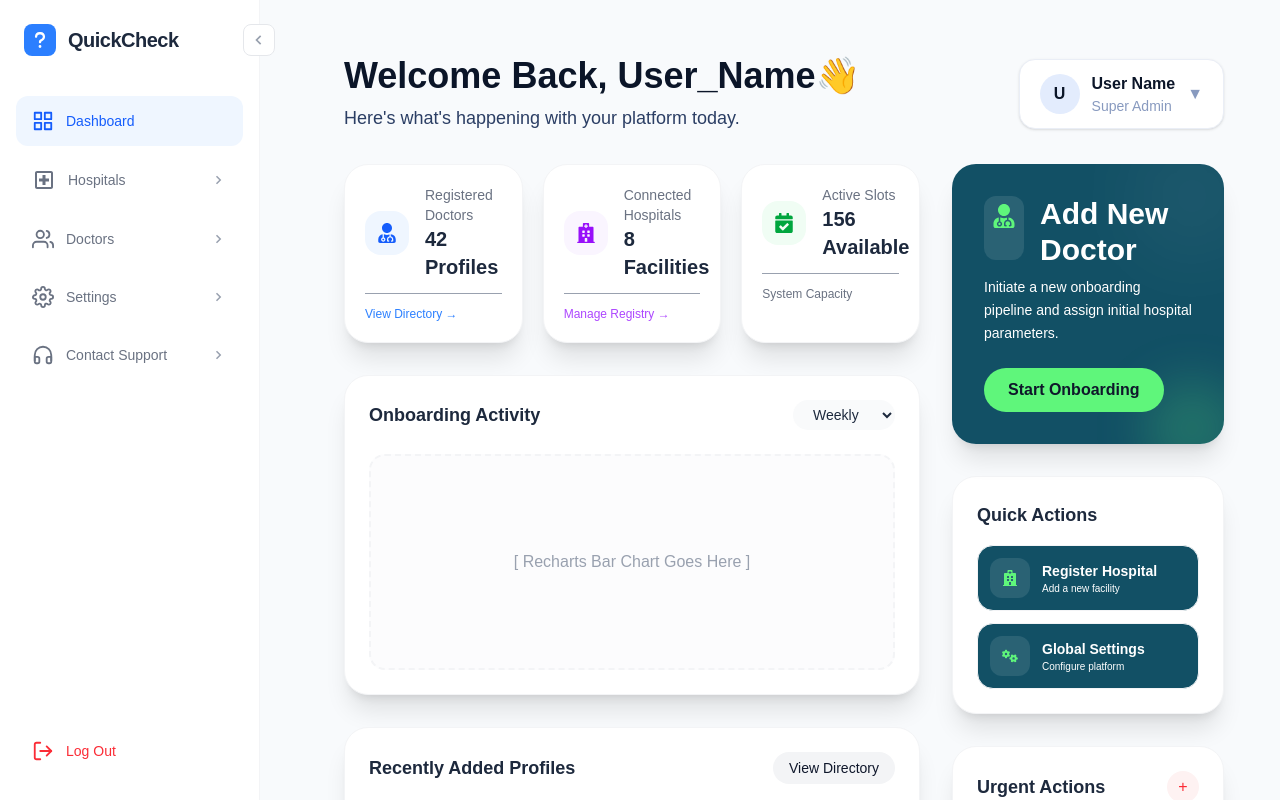
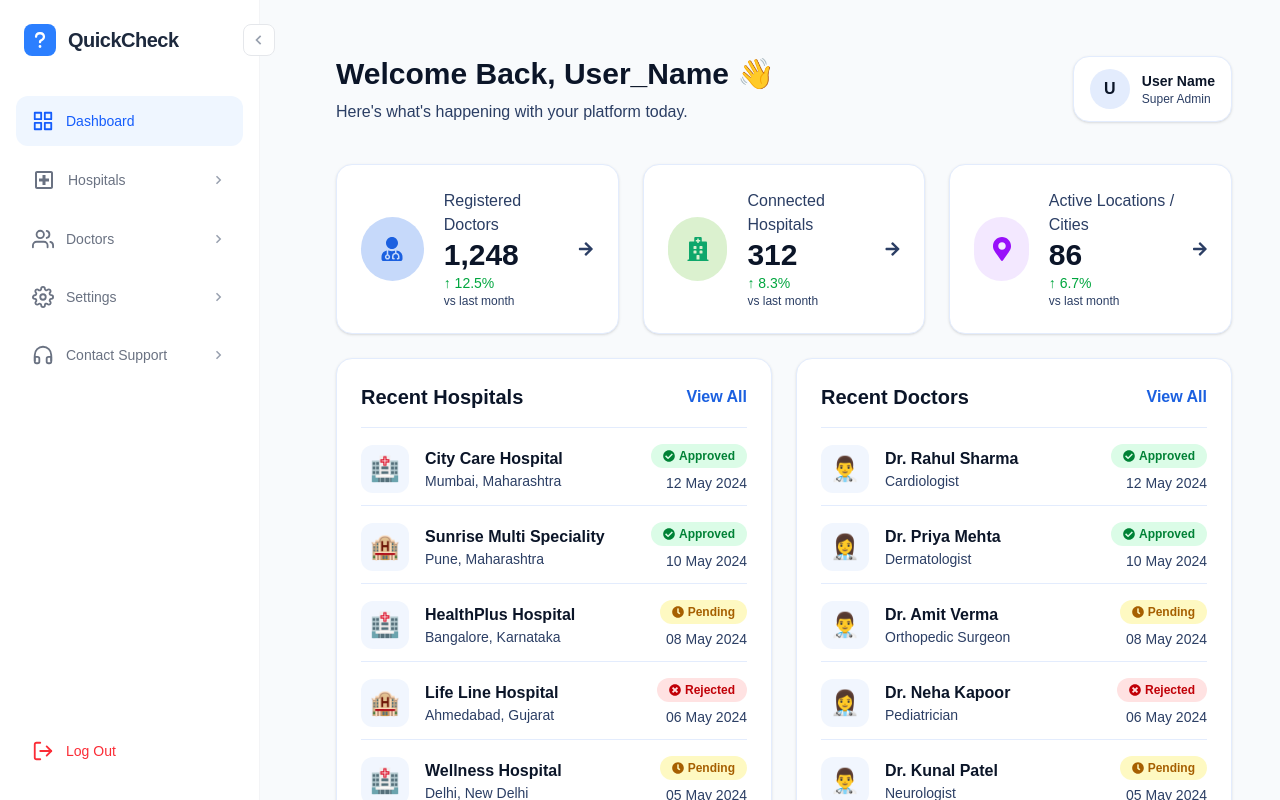
Before and after one commit to RoundOne7/Onboarding_Portal, a Next.js app: page /dashboard in a window 1280 px wide. Shown: the top 800 px of the page. Built offline with nearby package versions, Linux system fonts and the light colour scheme; no server answers.

Commit message:
Refined dashboard UI and align with QuickCheck design

```diff
--- a/src/app/dashboard/page.tsx
+++ b/src/app/dashboard/page.tsx
@@ -1,255 +1,210 @@
 'use client'
 
-import { useState, useEffect } from 'react'
+import { useEffect, useState } from 'react'
 import DashboardLayout from '../../components/layout/DashboardLayout'
 import Link from 'next/link'
-import { FaSearch, FaBell, FaUserMd, FaHospital, FaCalendarCheck, FaCheckCircle, FaClock } from 'react-icons/fa'
-import { FaGears, FaKitMedical } from 'react-icons/fa6'
+import {
+  FaUserMd,
+  FaHospital,
+  FaMapMarkerAlt,
+  FaArrowRight,
+  FaCheckCircle,
+  FaClock,
+  FaTimesCircle
+} from 'react-icons/fa'
 
 export default function DashboardPage() {
-  // --- STATE FOR DYNAMIC DATA ---
   const [stats, setStats] = useState({
     doctors: '...',
     hospitals: '...',
-    slots: '...'
-  });
+    locations: '...'
+  })
 
-  // --- FETCH DATA ON MOUNT ---
   useEffect(() => {
-    const fetchDashboardStats = async () => {
-      try {
-
     setTimeout(() => {
       setStats({
-            doctors: '42',
-            hospitals: '8',
-            slots: '156'
-          });
-        }, 800);
+        doctors: '1,248',
+        hospitals: '312',
+        locations: '86'
+      })
+    }, 500)
+  }, [])
 
-      } catch (error) {
-        console.error("Failed to fetch dashboard stats", error);
-        setStats({ doctors: 'Error', hospitals: 'Error', slots: 'Error' });
+  const hospitals = [
+    { name: 'City Care Hospital', place: 'Mumbai, Maharashtra', status: 'Approved', date: '12 May 2024', icon: '🏥' },
+    { name: 'Sunrise Multi Speciality', place: 'Pune, Maharashtra', status: 'Approved', date: '10 May 2024', icon: '🏨' },
+    { name: 'HealthPlus Hospital', place: 'Bangalore, Karnataka', status: 'Pending', date: '08 May 2024', icon: '🏥' },
+    { name: 'Life Line Hospital', place: 'Ahmedabad, Gujarat', status: 'Rejected', date: '06 May 2024', icon: '🏨' },
+    { name: 'Wellness Hospital', place: 'Delhi, New Delhi', status: 'Pending', date: '05 May 2024', icon: '🏥' }
+  ]
+
+  const doctors = [
+    { name: 'Dr. Rahul Sharma', role: 'Cardiologist', status: 'Approved', date: '12 May 2024', icon: '👨‍⚕️' },
+    { name: 'Dr. Priya Mehta', role: 'Dermatologist', status: 'Approved', date: '10 May 2024', icon: '👩‍⚕️' },
+    { name: 'Dr. Amit Verma', role: 'Orthopedic Surgeon', status: 'Pending', date: '08 May 2024', icon: '👨‍⚕️' },
+    { name: 'Dr. Neha Kapoor', role: 'Pediatrician', status: 'Rejected', date: '06 May 2024', icon: '👩‍⚕️' },
+    { name: 'Dr. Kunal Patel', role: 'Neurologist', status: 'Pending', date: '05 May 2024', icon: '👨‍⚕️' }
+  ]
+
+  const getStatusStyle = (status: string) => {
+    if (status === 'Approved') return 'bg-green-100 text-green-700'
+    if (status === 'Pending') return 'bg-yellow-100 text-yellow-700'
+    return 'bg-red-100 text-red-700'
   }
-    };
 
-    fetchDashboardStats();
-  }, []);
+  const getStatusIcon = (status: string) => {
+    if (status === 'Approved') return <FaCheckCircle />
+    if (status === 'Pending') return <FaClock />
+    return <FaTimesCircle />
+  }
 
   return (
     <DashboardLayout>
-      <div className='w-full max-w-7xl mx-auto p-6 md:p-8 text-slate-800'>
-
-        {/* HEADER SECTION */}
-        {/* Header */}
-<div className="flex flex-col md:flex-row md:items-center md:justify-between mb-8">
+      <main className="w-full max-w-7xl mx-auto px-6 py-8 text-[#0B1528]">
+        <header className="flex flex-col md:flex-row md:items-start justify-between gap-4 mb-10">
           <div>
-    <h1 className="text-4xl font-bold text-[#0B1528]">
-      Welcome Back, User_Name👋
-    </h1>
-
-    <p className="mt-2 text-[#2B3E64] text-lg">
-      Here's what's happening with your platform today.
+            <h1 className="text-3xl font-bold">Welcome Back, User_Name 👋</h1>
+            <p className="text-[#2B3E64] mt-2">
+              Here&apos;s what&apos;s happening with your platform today.
             </p>
           </div>
 
-  <div className="mt-4 md:mt-0 flex items-center gap-3 bg-white border border-[#EAEEF6] rounded-2xl px-5 py-3 shadow-sm">
-    <div className="w-10 h-10 rounded-full bg-[#E3ECFD] flex items-center justify-center font-semibold text-[#0B1528]">
+          <div className="flex items-center gap-3 bg-white border border-[#E3ECFD] rounded-2xl px-4 py-3 shadow-sm">
+            <div className="w-10 h-10 rounded-full bg-[#E3ECFD] flex items-center justify-center font-bold">
               U
             </div>
+            <div>
+              <p className="font-semibold text-sm">User Name</p>
+              <p className="text-xs text-[#2B3E64]">Super Admin</p>
+            </div>
+          </div>
+        </header>
 
+        <section className="grid grid-cols-1 md:grid-cols-3 gap-6 mb-6">
+          <div className="bg-white border border-[#E3ECFD] rounded-2xl p-6 shadow-sm flex items-center justify-between">
+            <div className="flex items-center gap-5">
+              <div className="w-16 h-16 bg-[#C6D9FA] text-[#1B60E0] rounded-full flex items-center justify-center text-2xl">
+                <FaUserMd />
+              </div>
               <div>
-      <p className="font-semibold text-[#0B1528]">User Name</p>
-      <p className="text-sm text-[#889ABF]">Super Admin</p>
+                <p className="text-[#2B3E64] font-medium">Registered Doctors</p>
+                <h2 className="text-3xl font-bold">{stats.doctors}</h2>
+                <p className="text-sm text-green-600 font-medium">↑ 12.5%</p>
+                <p className="text-xs text-[#2B3E64]">vs last month</p>
+              </div>
+            </div>
+            <FaArrowRight className="text-[#2B3E64]" />
           </div>
 
-    <span className="text-[#889ABF]">▼</span>
+          <div className="bg-white border border-[#E3ECFD] rounded-2xl p-6 shadow-sm flex items-center justify-between">
+            <div className="flex items-center gap-5">
+              <div className="w-16 h-16 bg-[#DBF1CF] text-[#0EA76B] rounded-full flex items-center justify-center text-2xl">
+                <FaHospital />
+              </div>
+              <div>
+                <p className="text-[#2B3E64] font-medium">Connected Hospitals</p>
+                <h2 className="text-3xl font-bold">{stats.hospitals}</h2>
+                <p className="text-sm text-green-600 font-medium">↑ 8.3%</p>
+                <p className="text-xs text-[#2B3E64]">vs last month</p>
+              </div>
+            </div>
+            <FaArrowRight className="text-[#2B3E64]" />
+          </div>
+
+          <div className="bg-white border border-[#E3ECFD] rounded-2xl p-6 shadow-sm flex items-center justify-between">
+            <div className="flex items-center gap-5">
+              <div className="w-16 h-16 bg-purple-100 text-purple-600 rounded-full flex items-center justify-center text-2xl">
+                <FaMapMarkerAlt />
+              </div>
+              <div>
+                <p className="text-[#2B3E64] font-medium">Active Locations / Cities</p>
+                <h2 className="text-3xl font-bold">{stats.locations}</h2>
+                <p className="text-sm text-green-600 font-medium">↑ 6.7%</p>
+                <p className="text-xs text-[#2B3E64]">vs last month</p>
+              </div>
+            </div>
+            <FaArrowRight className="text-[#2B3E64]" />
+          </div>
+        </section>
+
+        <section className="grid grid-cols-1 lg:grid-cols-2 gap-6">
+          <div className="bg-white border border-[#E3ECFD] rounded-2xl p-6 shadow-sm">
+            <div className="flex items-center justify-between border-b border-[#E3ECFD] pb-4 mb-4">
+              <h2 className="text-xl font-bold">Recent Hospitals</h2>
+              <Link href="/hospitals" className="text-[#1B60E0] font-semibold">
+                View All
+              </Link>
+            </div>
+
+            <div className="space-y-4">
+              {hospitals.map((hospital) => (
+                <div key={hospital.name} className="flex items-center justify-between border-b border-[#E3ECFD] pb-3 last:border-0">
+                  <div className="flex items-center gap-4">
+                    <div className="w-12 h-12 rounded-xl bg-[#F1F6FE] flex items-center justify-center text-2xl">
+                      {hospital.icon}
+                    </div>
+                    <div>
+                      <h3 className="font-bold">{hospital.name}</h3>
+                      <p className="text-sm text-[#2B3E64]">{hospital.place}</p>
                     </div>
                   </div>
 
-        <div className='grid grid-cols-1 lg:grid-cols-12 gap-8'>
-
-          <div className='lg:col-span-8 flex flex-col gap-8'>
-
-            <div className='grid grid-cols-1 md:grid-cols-3 gap-5'>
-
-              {/* Metric 1: Doctors */}
-              <div className='bg-white p-5 rounded-3xl border border-gray-100 shadow-xl'>
-                <div className='flex items-center gap-4 mb-3'>
-                  <div className='p-3 bg-blue-50 text-blue-600 rounded-2xl'>
-                    <FaUserMd className='text-xl' />
-                  </div>
-                  <div>
-                    <p className='text-sm text-gray-500 font-medium'>Registered Doctors</p>
-                    <h3 className='text-xl font-bold'>{stats.doctors} Profiles</h3>
+                  <div className="text-right">
+                    <span className={`inline-flex items-center gap-1 px-3 py-1 rounded-full text-xs font-bold ${getStatusStyle(hospital.status)}`}>
+                      {getStatusIcon(hospital.status)} {hospital.status}
+                    </span>
+                    <p className="text-sm text-[#2B3E64] mt-1">{hospital.date}</p>
                   </div>
                 </div>
-                <div className='flex justify-between text-xs text-gray-400 font-medium border-t pt-3'>
-                  <Link href="/doctors" className="text-blue-500 hover:underline">View Directory →</Link>
-                </div>
+              ))}
             </div>
 
-              {/* Metric 2: Hospitals */}
-              <div className='bg-white p-5 rounded-3xl border border-gray-100 shadow-xl'>
-                <div className='flex items-center gap-4 mb-3'>
-                  <div className='p-3 bg-purple-50 text-purple-600 rounded-2xl'>
-                    <FaHospital className='text-xl' />
-                  </div>
-                  <div>
-                    <p className='text-sm text-gray-500 font-medium'>Connected Hospitals</p>
-                    <h3 className='text-xl font-bold'>{stats.hospitals} Facilities</h3>
-                  </div>
-                </div>
-                <div className='flex justify-between text-xs text-gray-400 font-medium border-t pt-3'>
-                  <Link href="/hospitals" className="text-purple-500 hover:underline">Manage Registry →</Link>
-                </div>
-              </div>
-
-              {/* Metric 3: Appointments/Slots */}
-              <div className='bg-white p-5 rounded-3xl border border-gray-100 shadow-xl'>
-                <div className='flex items-center gap-4 mb-3'>
-                  <div className='p-3 bg-green-50 text-green-600 rounded-2xl'>
-                    <FaCalendarCheck className='text-xl' />
-                  </div>
-                  <div>
-                    <p className='text-sm text-gray-500 font-medium'>Active Slots</p>
-                    <h3 className='text-xl font-bold'>{stats.slots} Available</h3>
-                  </div>
-                </div>
-                <div className='flex justify-between text-xs text-gray-400 font-medium border-t pt-3'>
-                   <span className="text-gray-500">System Capacity</span>
-                </div>
-              </div>
-            </div>
-
-            {/* Middle Row: Pipeline Analytics */}
-            <div className='bg-white p-6 rounded-3xl border border-gray-100 shadow-xl h-80 flex flex-col'>
-               <div className='flex justify-between items-center mb-6'>
-                 <h2 className='text-lg font-bold'>Onboarding Activity</h2>
-                 <select className='bg-gray-50 border-none text-sm font-medium rounded-full px-4 py-1.5 outline-none'>
-                   <option>Weekly</option>
-                   <option>Monthly</option>
-                 </select>
-               </div>
-               <div className='flex-1 border-2 border-dashed border-gray-100 rounded-2xl flex items-center justify-center bg-gray-50/50'>
-                  <p className='text-gray-400 font-medium'>[ Recharts Bar Chart Goes Here ]</p>
-               </div>
-            </div>
-
-            {/* Bottom Row: Recent Doctor Profiles */}
-            <div className='bg-white p-6 rounded-3xl border border-gray-100 shadow-xl'>
-               <div className='flex justify-between items-center mb-6'>
-                 <h2 className='text-lg font-bold'>Recently Added Profiles</h2>
-                 <Link href="/doctors" className='text-sm font-medium bg-gray-100 text-slate-900 px-4 py-1.5 rounded-full hover:bg-gray-200 transition-colors'>View Directory</Link>
-               </div>
-
-               {/* They will be changed to display actual doctor profiles */}
-               <div className='space-y-4'>
-                 {/* Profile Item 1 */}
-                 <div className='flex items-center justify-between p-4 bg-gray-50 rounded-2xl'>
-                   <div className='flex items-center gap-4'>
-                     <div className='w-12 h-12 bg-blue-100 text-blue-600 rounded-xl flex items-center justify-center font-bold'>SW</div>
-                     <div>
-                       <h4 className='font-bold text-gray-800'>Dr. Sarah Webb</h4>
-                       <p className='text-xs text-gray-500'>Cardiology • City General Hospital</p>
-                     </div>
-                   </div>
-                   <div>
-                     <Link href="/doctors/1/schedule" className='text-sm font-medium text-blue-600 hover:underline'>View Schedule</Link>
-                   </div>
-                 </div>
-
-                 {/* Profile Item 2 */}
-                 <div className='flex items-center justify-between p-4 bg-gray-50 rounded-2xl'>
-                   <div className='flex items-center gap-4'>
-                     <div className='w-12 h-12 bg-purple-100 text-purple-600 rounded-xl flex items-center justify-center font-bold'>MJ</div>
-                     <div>
-                       <h4 className='font-bold text-gray-800'>Dr. Marcus Johnson</h4>
-                       <p className='text-xs text-gray-500'>Neurology • Westside Clinic</p>
-                     </div>
-                   </div>
-                   <div>
-                     <Link href="/doctors/2/schedule" className='text-sm font-medium text-blue-600 hover:underline'>View Schedule</Link>
-                   </div>
-                 </div>
-
-               </div>
-            </div>
-
-          </div>
-
-          <div className='lg:col-span-4 flex flex-col gap-8'>
-
-            <div className='bg-cyan-900/99 rounded-3xl p-8 shadow-xl text-white relative overflow-hidden'>
-               <div className='relative z-10'>
-                 <div className='flex flex-row gap-4'>
-                  <div className='bg-white/10 w-max p-2 rounded-xl mb-4'>
-                   <FaUserMd className='text-2xl text-[#5ff67b]' />
-                 </div>
-                 <h2 className='text-3xl font-bold mb-2'>Add New Doctor</h2>
-                 </div>
-                 <p className='text-white text-sm mb-6 leading-relaxed'>
-                   Initiate a new onboarding pipeline and assign initial hospital parameters.
-                 </p>
-                 <Link href="/doctors/add" className='inline-block bg-[#5ff67b] text-slate-900 font-bold px-6 py-2.5 rounded-full hover:scale-105 transition-transform'>
-                   Start Onboarding
-                 </Link>
-               </div>
-               <div className='absolute -right-8 -top-8 w-32 h-32 bg-white/5 rounded-full blur-2xl'></div>
-               <div className='absolute -bottom-8 -right-4 w-24 h-24 bg-[#5ff67b]/20 rounded-full blur-xl'></div>
-            </div>
-
-            <div className='bg-white p-6 rounded-3xl border border-gray-100 shadow-xl '>
-              <h2 className='text-lg font-bold mb-4'>Quick Actions</h2>
-              <div className='space-y-3'>
-                 <Link href="/hospitals/add" className='flex items-center gap-3 p-3 border border-gray-100 bg-cyan-900/99  rounded-2xl hover:scale-105 transition-transform'>
-                    <div className='w-10 h-10 text-[#5ff67b] bg-white/10 rounded-xl flex items-center justify-center'>
-                      <FaHospital />
-                    </div>
-                    <div>
-                      <h4 className='font-bold text-sm text-white'>Register Hospital</h4>
-                      <p className='text-[10px] text-white'>Add a new facility</p>
-                    </div>
-                 </Link>
-                 <Link href="/settings" className='flex items-center gap-3 p-3 border border-gray-100 bg-cyan-900/99  rounded-2xl hover:scale-105 transition-transform'>
-                    <div className='w-10 h-10 text-[#5ff67b] bg-white/10 rounded-xl flex items-center justify-center'>
-                      <FaGears />
-                    </div>
-                    <div>
-                      <h4 className='font-bold text-sm text-white'>Global Settings</h4>
-                      <p className='text-[10px] text-white'>Configure platform</p>
-                    </div>
+            <div className="flex justify-center mt-6">
+              <Link href="/hospitals" className="border border-[#C6D9FA] px-8 py-3 rounded-xl text-[#1B60E0] font-semibold">
+                View All Hospitals →
               </Link>
             </div>
           </div>
 
-            {/* Urgent Tasks */}
-            <div className='bg-white p-6 rounded-3xl border border-gray-100 shadow-xl flex-1'>
-               <div className='flex justify-between items-center mb-6'>
-                 <h2 className='text-lg font-bold'>Urgent Actions</h2>
-                 <button className='w-8 h-8 bg-red-50 text-red-500 rounded-full flex items-center justify-center'>+</button>
+          <div className="bg-white border border-[#E3ECFD] rounded-2xl p-6 shadow-sm">
+            <div className="flex items-center justify-between border-b border-[#E3ECFD] pb-4 mb-4">
+              <h2 className="text-xl font-bold">Recent Doctors</h2>
+              <Link href="/doctors" className="text-[#1B60E0] font-semibold">
+                View All
+              </Link>
             </div>
 
-               <div className='space-y-3'>
-                 <div className='flex items-center justify-between p-3 border border-gray-100 rounded-2xl hover:border-gray-200 transition-colors'>
-                    <div className='flex items-center gap-3'>
-                      <div className='w-10 h-10 bg-red-50 text-red-500 rounded-xl flex items-center justify-center'>
-                        <FaClock />
+            <div className="space-y-4">
+              {doctors.map((doctor) => (
+                <div key={doctor.name} className="flex items-center justify-between border-b border-[#E3ECFD] pb-3 last:border-0">
+                  <div className="flex items-center gap-4">
+                    <div className="w-12 h-12 rounded-xl bg-[#F1F6FE] flex items-center justify-center text-2xl">
+                      {doctor.icon}
                     </div>
                     <div>
-                        <h4 className='font-bold text-sm text-gray-800'>Review Schedule</h4>
-                        <p className='text-[10px] text-gray-400'>Dr. Allen • Missing Slots</p>
-                      </div>
-                    </div>
-                    <span className='bg-red-100 text-red-600 text-[10px] font-bold px-2 py-1 rounded-md'>Urgent</span>
-                 </div>
+                      <h3 className="font-bold">{doctor.name}</h3>
+                      <p className="text-sm text-[#2B3E64]">{doctor.role}</p>
                     </div>
                   </div>
 
+                  <div className="text-right">
+                    <span className={`inline-flex items-center gap-1 px-3 py-1 rounded-full text-xs font-bold ${getStatusStyle(doctor.status)}`}>
+                      {getStatusIcon(doctor.status)} {doctor.status}
+                    </span>
+                    <p className="text-sm text-[#2B3E64] mt-1">{doctor.date}</p>
+                  </div>
+                </div>
+              ))}
             </div>
 
+            <div className="flex justify-center mt-6">
+              <Link href="/doctors" className="border border-[#C6D9FA] px-8 py-3 rounded-xl text-[#1B60E0] font-semibold">
+                View All Doctors →
+              </Link>
             </div>
           </div>
+        </section>
+      </main>
     </DashboardLayout>
   )
 }
```
Lines whose indentation alone changed are shown as unchanged.
